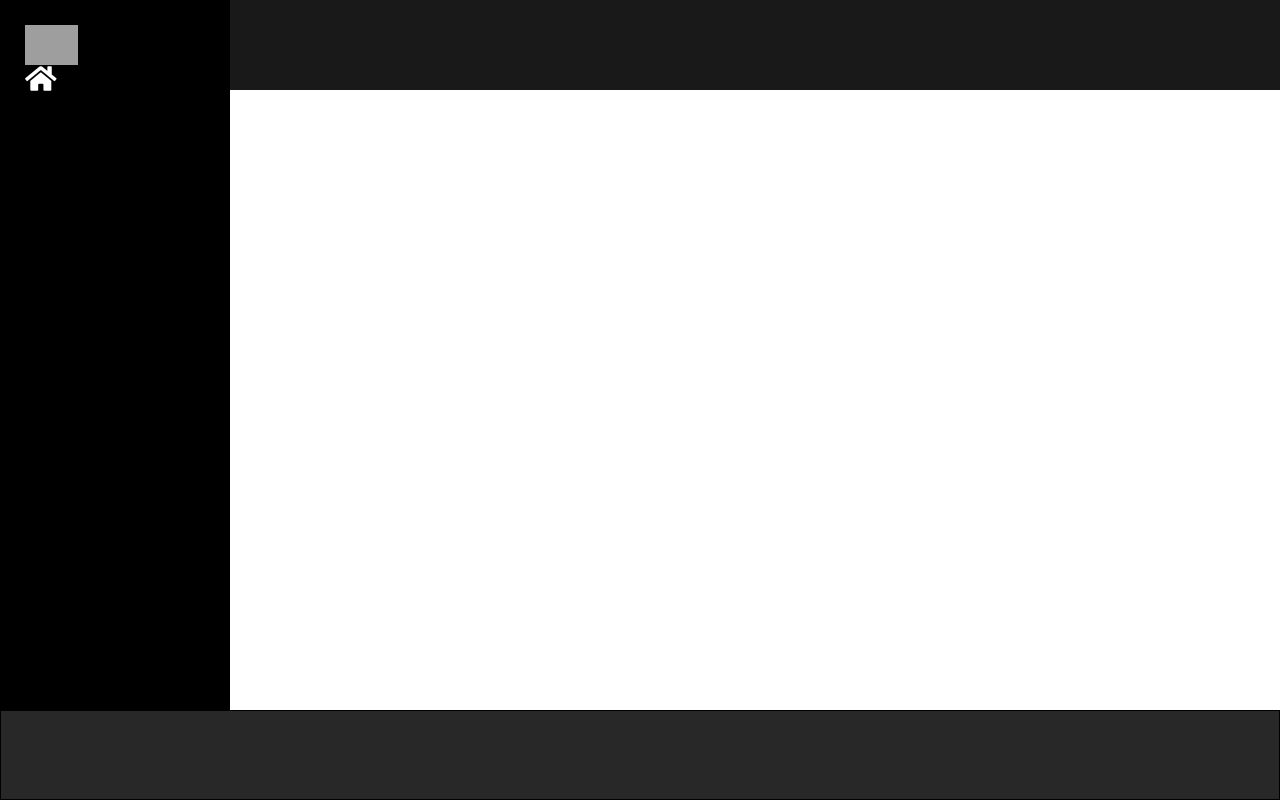
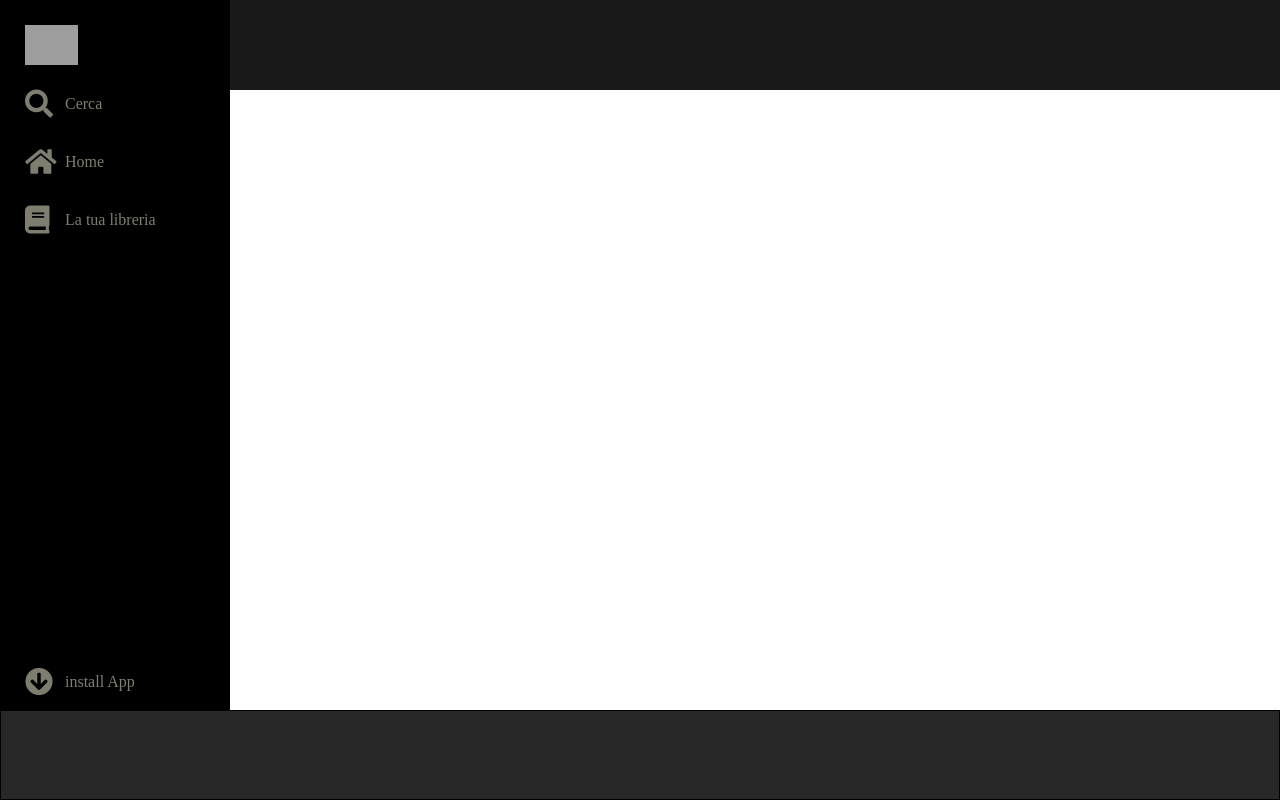
Before and after one commit to geffen007/html-css-spotifyweb, a plain HTML site: page index.html in a window 1280 px wide. Drawn offline with Linux system fonts and the light colour scheme; grey boxes are pictures that could not be loaded.

Commit message:
Pushhhhhhh

```diff
--- a/css/style.css
+++ b/css/style.css
@@ -30,6 +30,7 @@ aside {
     height: 100%;
     float: left;
     background-color: #000;
+    color: #7e7d70;
     display: flex;
     flex-direction: column;
     padding: 5px 11px;
@@ -37,20 +38,16 @@ aside {
 }
 
 aside i {
-    color:white;
     font-size: 28px;
 }
 
 aside .logo {
     display: flex;
     justify-content: center;
+    color: white;
 }
 
-
-
 aside .logo i {
-
-
     padding-bottom: 5px;
 }
 
@@ -58,6 +55,36 @@ aside .logo img {
     display: none;
 }
 
+aside p{
+    display: none;
+}
+
+aside .aside-cont {
+    height: 100%;
+    display: flex;
+    flex-direction: column;
+    justify-content: space-between;
+    padding-bottom: 64px;
+}
+
+aside .aside-nav {
+    display: flex;
+    flex-direction: column;
+
+}
+
+aside .aside-nav-item {
+    display: flex;
+    align-items: center;
+}
+
+aside .aside-nav-item:hover {
+    color:white;
+}
+
+aside .aside-nav i {
+    padding: 12px 0;
+}
 
 
 main{
@@ -92,6 +119,14 @@ nav {
         justify-content: flex-start;
     }
 
+    aside .iconcont {
+        width: 40px;
+    }
+
+    aside p{
+        display: block;
+    }
+
     aside .logo i {
         display: none;
     }
@@ -99,6 +134,16 @@ nav {
     aside .logo img {
         display: block;
         height: 40px;
+    }
+    aside .aside-nav {
+        padding-top: 10px;
+    }
+    aside .aside-nav i {
+        padding: 15px 0;
+    }
+
+    aside .search {
+        order: -1;
     }
 
     nav {
--- a/index.html
+++ b/index.html
@@ -17,10 +17,40 @@
                     <i class="fab fa-spotify"></i>
                     <img src="https://storage.googleapis.com/pr-newsroom-wp/1/2018/11/Spotify_Logo_RGB_White.png" alt="logo spotify">
                 </div>
-                <div class="aside-nav">
-                    <i class="fas fa-home"></i>
+                <div class="aside-cont">
+                    <div class="aside-nav">
+                        <div class="aside-nav-item">
+                            <div class="iconcont">
+                                <i class="fas fa-home"></i>
+                            </div>
+                            <p>Home</p>
+                        </div>
+                        <div class="aside-nav-item search">
+                            <div class="iconcont">
+                                <i class="fas fa-search"></i>
+                            </div>
+                            <p>Cerca</p>
+                        </div>
+                        <div class="aside-nav-item">
+                            <div class="iconcont">
+                                <i class="fas fa-book"></i>
+                            </div>
+                            <p>La tua libreria</p>
+                        </div>
+                    </div>
+                    <div class="aside-nav">
+                        <div class="aside-nav-item">
+                            <div class="iconcont">
+                                <i class="fas fa-arrow-circle-down"></i>
+                            </div>
+                            <p>install App</p>
+                        </div>
+
+
+                    </div>
+
+
                 </div>
-
             </aside>
             <main>
                 <nav>
```
